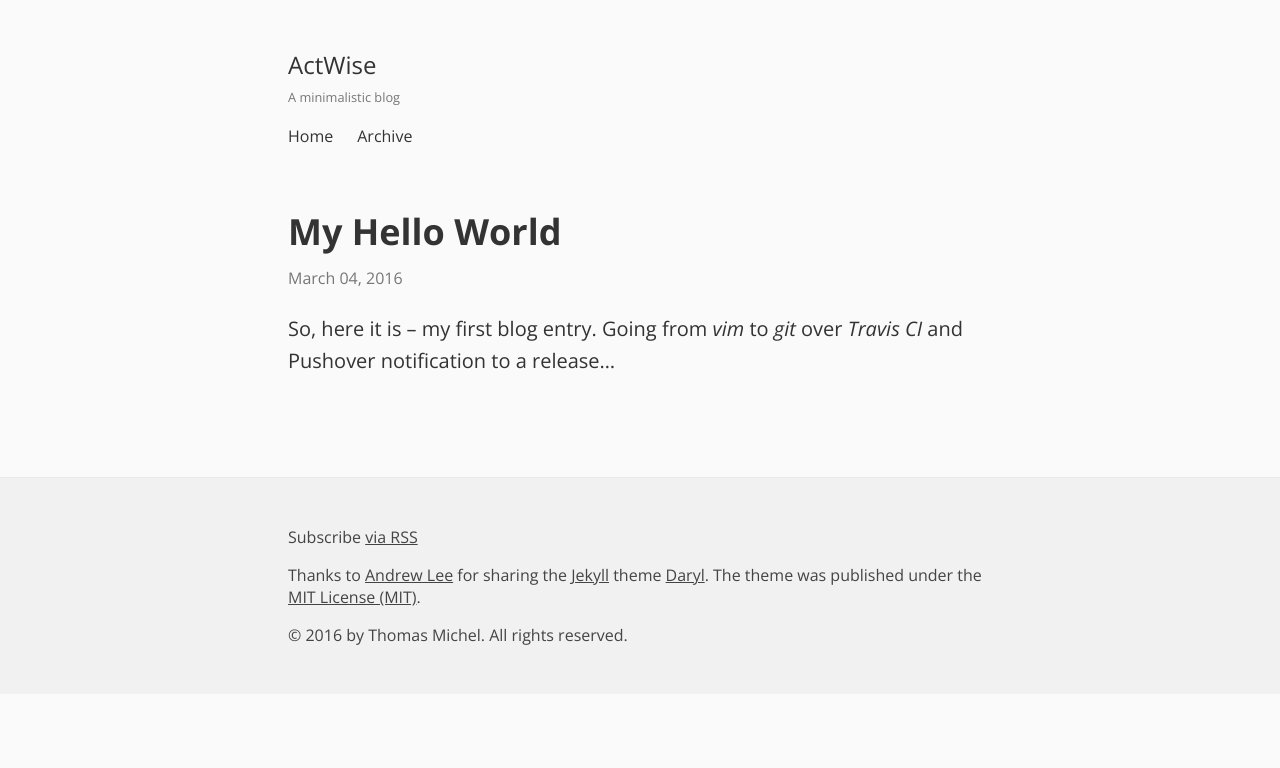
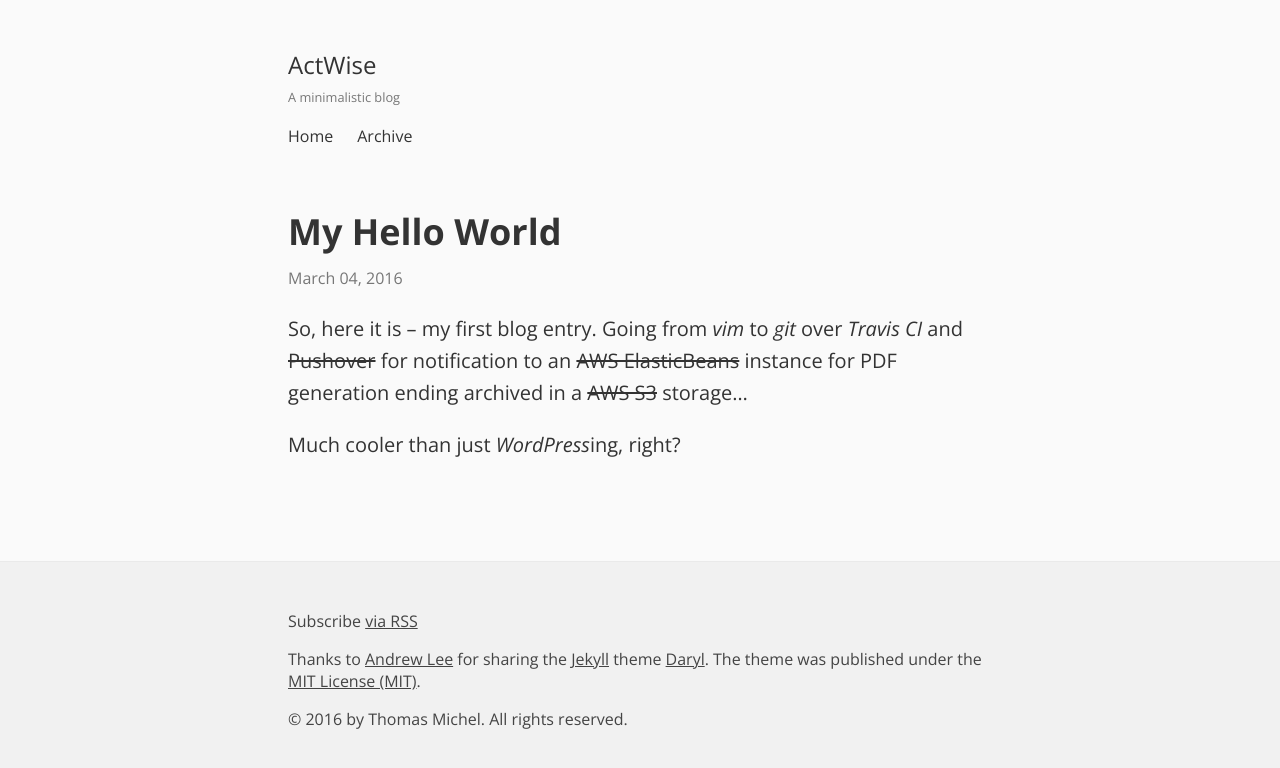
Before and after one commit to txmichel/txmichel.github.io, a Jekyll site: the page built from _posts/2016-03-03-My-Hello-World.md, in a window 1280 px wide. Shown: the top 768 px of the page. Built offline with Jekyll 4.4.1, drawn with Linux system fonts in a browser that asks for light colours.

Commit message:
First post.

```diff
--- a/_posts/2016-03-03-My-Hello-World.md
+++ b/_posts/2016-03-03-My-Hello-World.md
@@ -4,4 +4,6 @@ title:  "My Hello World"
 date:   2016-03-03 23:36:00
 categories:
 ---
-So, here it is -- my first blog entry. Going from *vim* to *git* over *Travis CI* and Pushover notification to a release...
+So, here it is -- my first blog entry. Going from *vim* to *git* over *Travis CI* and ~~Pushover~~ for notification to an ~~AWS ElasticBeans~~ instance for PDF generation ending archived in a ~~AWS S3~~ storage...
+
+Much cooler than just *WordPress*ing, right?
```
